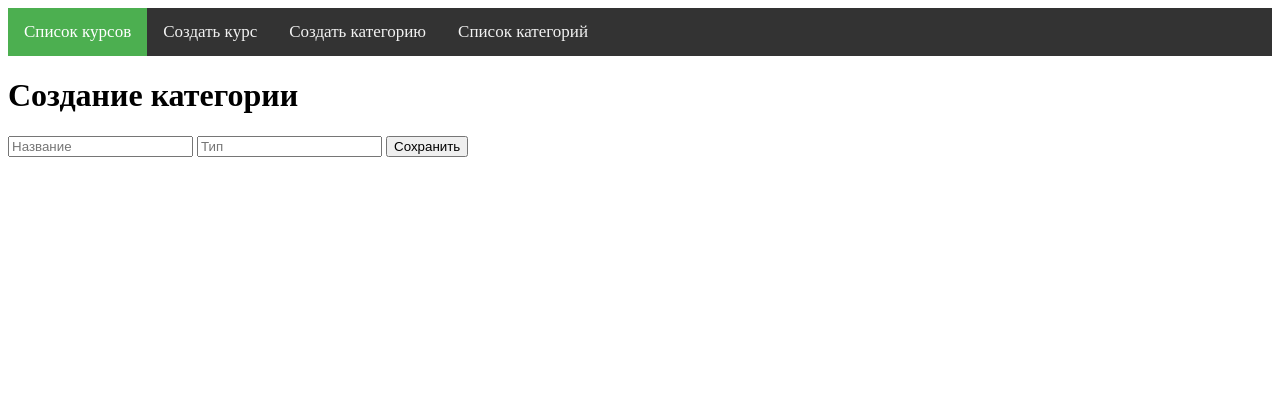
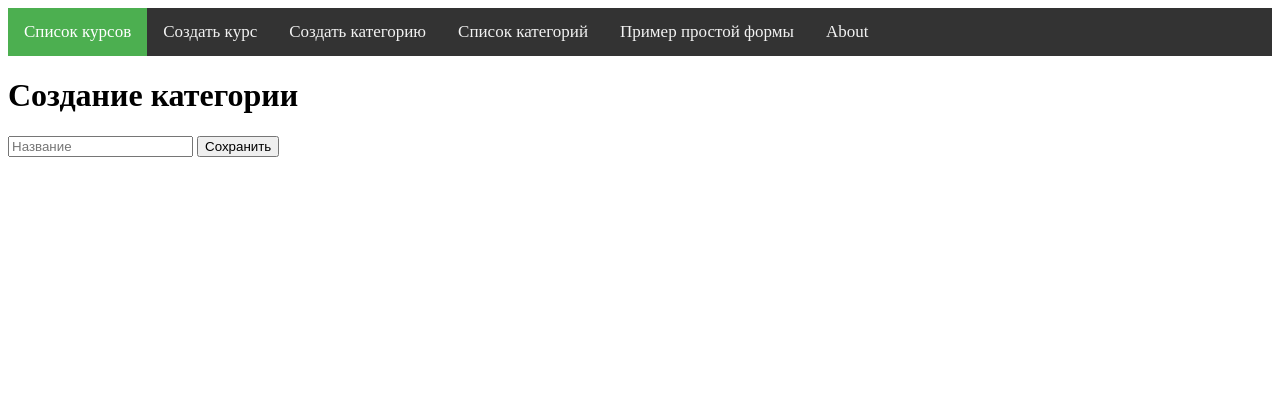
Before and after one commit to yaitzhan/wsgi-framework-usage-example, a Python web app: template templates/create_category.html in a window 1280 px wide. Shown: the top 420 px of the page. Run offline with Jinja, Linux system fonts and the light colour scheme; the template is opened without the code that fills it, so the values that code supplies are empty.

Commit message:
added some fixes

```diff
--- a/app_site.py
+++ b/app_site.py
@@ -60,7 +60,6 @@ class Course:
     def __init__(self, name, course_type, category):
         self.name = name
         self.category = category
-        self.category.courses.append(self)
         self.course_type = course_type
 
     def __str__(self):
@@ -76,6 +75,7 @@ class CourseFactory:
         result = copy.deepcopy(proto)
         result.name = name
         result.category = category
+        result.category.courses.append(result)
         return result
 
     @staticmethod
--- a/templates/create_category.html
+++ b/templates/create_category.html
@@ -6,7 +6,6 @@
 <h1>Создание категории</h1>
 <form method="post">
     <input type="text" name="category_name" placeholder="Название">
-    <input type="text" name="category_type" placeholder="Тип">
     <button type="submit">Сохранить</button>
 </form>
 {% endblock %}
--- a/templates/navbar.html
+++ b/templates/navbar.html
@@ -3,4 +3,6 @@
     <a href="/create_course/">Создать курс</a>
     <a href="/create_category/">Создать категорию</a>
     <a href="/category_list/">Список категорий</a>
+    <a href="/contacts/">Пример простой формы</a>
+    <a href="/about/">About</a>
 </div>
```
